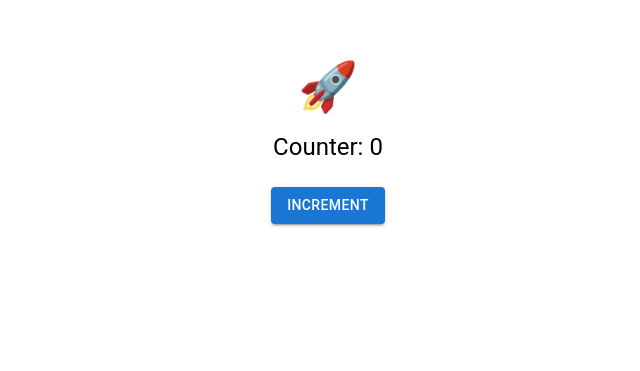
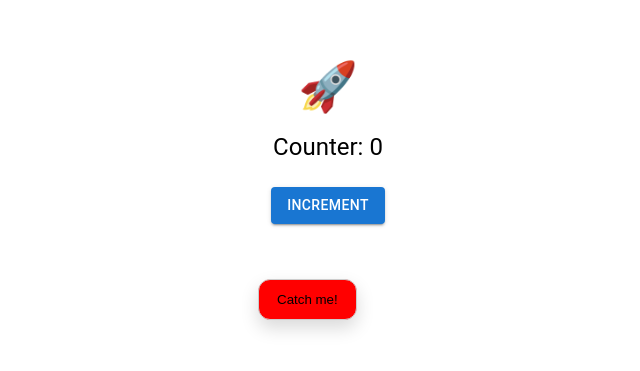
Before and after one commit to lior-yishay/pass-the-app, a React (Vite) app: page / in a window 1280 px wide. Shown: the part 101-472 px from the top of the page, without its empty margins (312-952 px from the left). Built offline with nearby package versions, Linux system fonts and the light colour scheme.

Commit message:
+ slippery burron logic

```diff
--- /dev/null
+++ b/src/components/SlipperyButton.tsx
@@ -0,0 +1,107 @@
+import React, { useEffect, useRef, useState } from "react";
+
+type Props = {
+  label: string;
+  onCaught?: () => void;
+  difficulty?: number;
+};
+
+export default function SlipperyButton({
+  label,
+  onCaught,
+  difficulty = 1,
+}: Props) {
+  const ref = useRef<HTMLButtonElement | null>(null);
+
+  // Start in the middle so you ALWAYS see it
+  const [pos, setPos] = useState(() => ({
+    x: Math.max(20, window.innerWidth / 2 - 70),
+    y: Math.max(20, window.innerHeight / 2 - 20),
+  }));
+
+  // Keep it inside the viewport if screen resizes
+  useEffect(() => {
+    const clampIntoView = () => {
+      const btn = ref.current;
+      if (!btn) return;
+      const rect = btn.getBoundingClientRect();
+      const padding = 10;
+
+      const maxX = window.innerWidth - rect.width - padding;
+      const maxY = window.innerHeight - rect.height - padding;
+
+      setPos((p) => ({
+        x: Math.min(Math.max(padding, p.x), maxX),
+        y: Math.min(Math.max(padding, p.y), maxY),
+      }));
+    };
+
+    window.addEventListener("resize", clampIntoView);
+    return () => window.removeEventListener("resize", clampIntoView);
+  }, []);
+
+  const escape = (e: React.MouseEvent) => {
+    const btn = ref.current;
+    if (!btn) return;
+
+    const rect = btn.getBoundingClientRect();
+    const cx = rect.left + rect.width / 2;
+    const cy = rect.top + rect.height / 2;
+
+    const dx = cx - e.clientX;
+    const dy = cy - e.clientY;
+
+    const dist = Math.sqrt(dx * dx + dy * dy) || 1;
+    const push = (220 * difficulty) / Math.max(0.6, dist / 60);
+
+    let nx = pos.x + (dx / dist) * push;
+    let ny = pos.y + (dy / dist) * push;
+
+    const padding = 10;
+    const maxX = window.innerWidth - rect.width - padding;
+    const maxY = window.innerHeight - rect.height - padding;
+
+    nx = Math.min(Math.max(padding, nx), maxX);
+    ny = Math.min(Math.max(padding, ny), maxY);
+
+    setPos({ x: nx, y: ny });
+  };
+
+  const onClick = (e: React.MouseEvent) => {
+    // Sometimes you "catch" it, mostly you don't 😈
+    const caught = Math.random() < 0.15;
+    if (caught) {
+      onCaught?.();
+      return;
+    }
+    escape(e);
+  };
+
+  return (
+    <button
+      ref={ref}
+      type="button"
+      style={{
+        position: "fixed",
+        left: 0,
+        top: 0,
+        transform: `translate(${pos.x}px, ${pos.y}px)`,
+        padding: "12px 18px",
+        borderRadius: 12,
+        border: "1px solid #ccc",
+        background: "red",
+        cursor: "pointer",
+        transition: "transform 60ms linear",
+        boxShadow: "0 8px 18px rgba(0,0,0,0.15)",
+        zIndex: 99999, // 👈 force on top
+        opacity: 1,
+      }}
+      onMouseMove={escape}
+      onMouseEnter={escape}
+      onMouseDown={escape}
+      onClick={onClick}
+    >
+      {label}
+    </button>
+  );
+}
--- a/src/pages/Home.tsx
+++ b/src/pages/Home.tsx
@@ -1,20 +1,27 @@
-import { Button, Typography, Container } from '@mui/material'
-import { useAppSelector, useAppDispatch } from '../hooks/reduxHooks'
-import { increment } from '../store/exampleSlice'
+import { Button, Container, Typography } from "@mui/material";
+import SlipperyButton from "../components/SlipperyButton";
+
+// keep your existing redux imports as-is
+// import { useAppDispatch, useAppSelector } from "...";
+// import { increment } from "...";
 
 export default function Home() {
-  const value = useAppSelector((state) => state.example.value)
-  const dispatch = useAppDispatch()
+  // const dispatch = useAppDispatch();
+  // const value = useAppSelector(...);
 
   return (
-    <Container style={{ textAlign: 'center', marginTop: '20vh' }}>
+    <>
+      <SlipperyButton label="Catch me!" onCaught={() => alert("Caught!")} />
+
+      <Container style={{ textAlign: "center", marginTop: "20vh" }}>
         <Typography variant="h3">🚀</Typography>
         <Typography variant="h5" sx={{ mt: 2 }}>
-        Counter: {value}
+          Counter: 0
         </Typography>
-      <Button variant="contained" sx={{ mt: 3 }} onClick={() => dispatch(increment())}>
+        <Button variant="contained" sx={{ mt: 3 }}>
           Increment
         </Button>
       </Container>
-  )
+    </>
+  );
 }
```
Also changed, not shown: src/styles/styles.module.scss (added, +49 -0 lines), 1 other file (tests, documents, lock files or other folders). Lines whose indentation alone changed are shown as unchanged.
